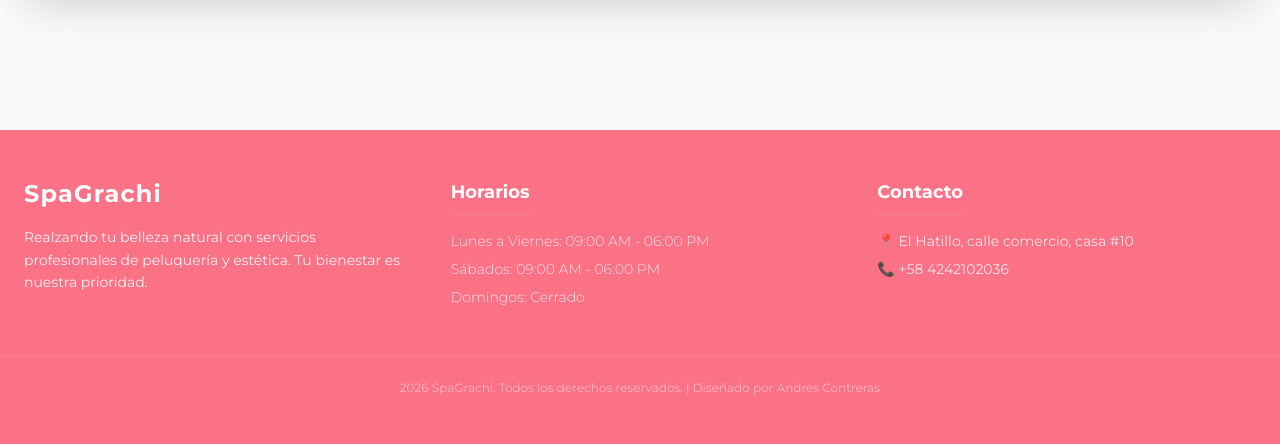
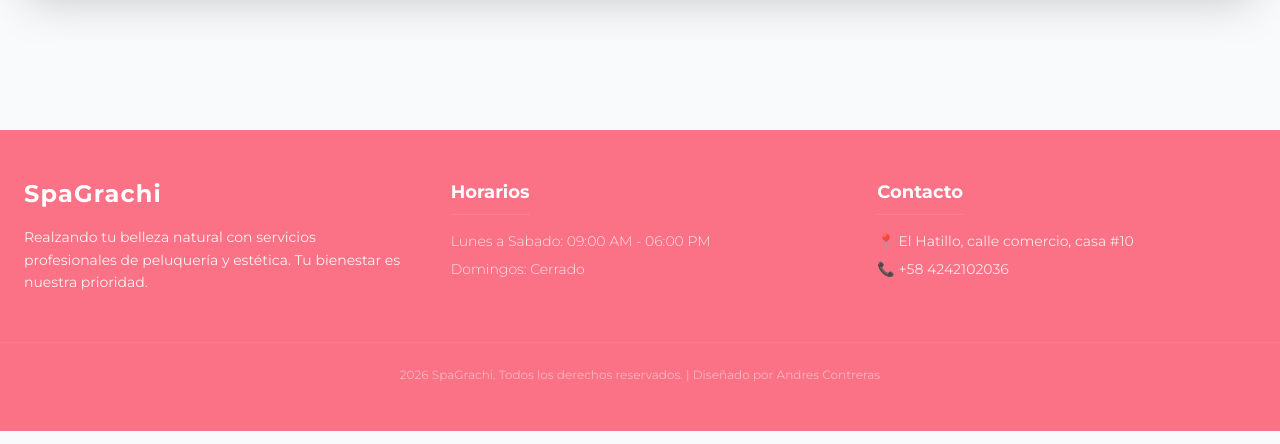
Before and after one commit to Andres15cc/SpaGrachi, a website with bundled scripts: page views/home/index.html in a window 1280 px wide. Shown: the part 5039-5483 px from the top of the page. Built offline with nearby package versions, Linux system fonts and the light colour scheme.

Commit message:
Correccion de horario

```diff
--- a/views/home/index.html
+++ b/views/home/index.html
@@ -472,8 +472,7 @@
             <div class="space-y-4">
                 <h3 class="text-lg font-bold border-b border-rose-300/30 pb-2 inline-block">Horarios</h3>
                 <ul class="text-sm space-y-2 text-rose-50/90 font-light">
-                    <li>Lunes a Viernes: 09:00 AM - 06:00 PM</li>
-                    <li>Sábados: 09:00 AM - 06:00 PM</li>
+                    <li>Lunes a Sabado: 09:00 AM - 06:00 PM</li>
                     <li>Domingos: Cerrado</li>
                 </ul>
             </div>
```
